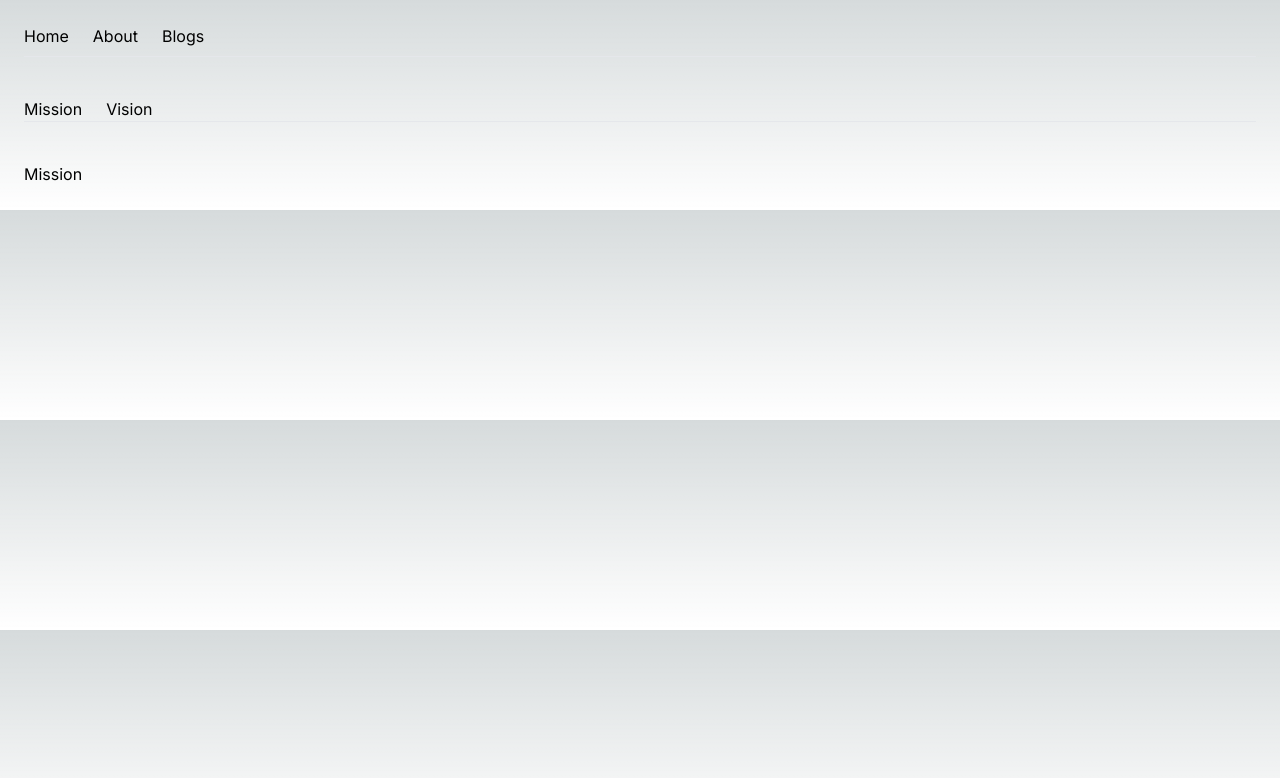
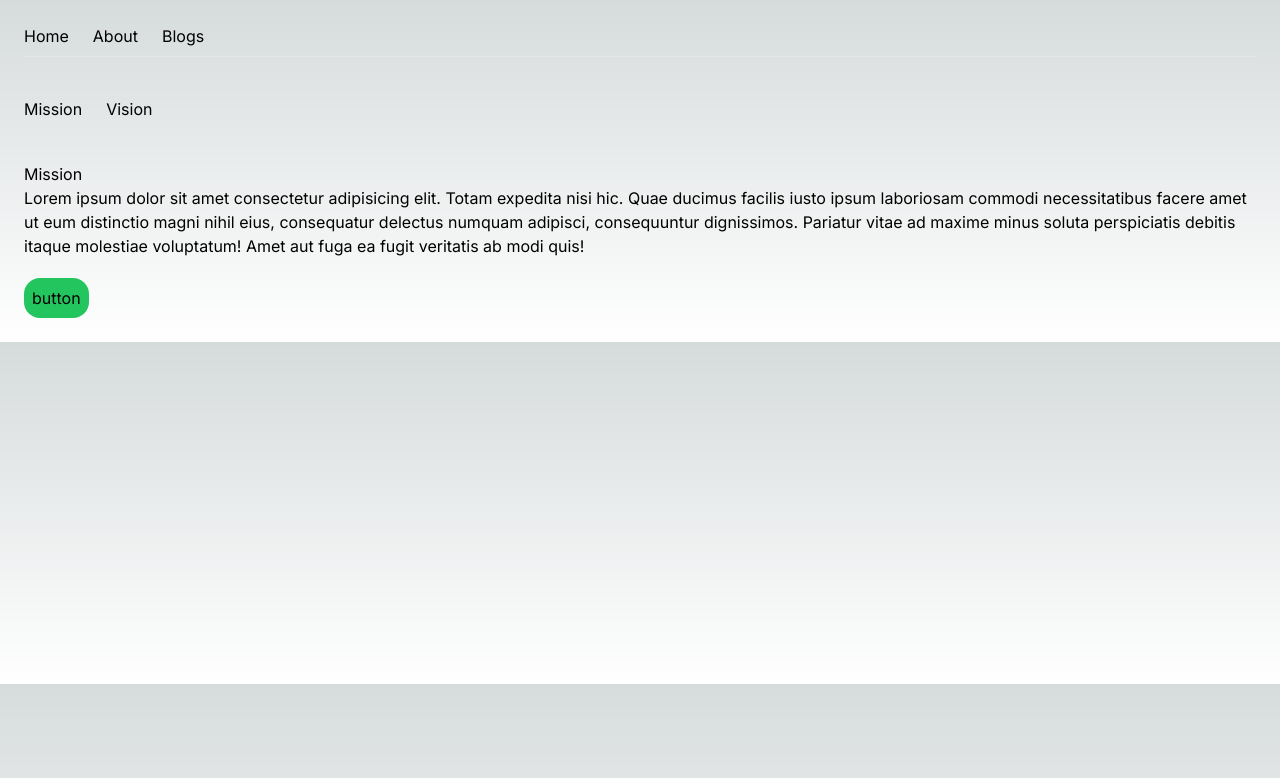
Before and after one commit to Zubayer-Aurnab/Next-Js-Crash, a Next.js app: page /about/mission in a window 1280 px wide. Shown: the top 778 px of the page. Built offline with nearby package versions, Linux system fonts and the light colour scheme.

Commit message:
Server vs Client Component

```diff
--- a/app/about/mission/page.js
+++ b/app/about/mission/page.js
@@ -1,11 +1,21 @@
-import React from 'react';
+import Button from "@/app/component/Button";
+import React from "react";
 
 const Mission = () => {
-    return (
-        <div className='mt-10'>
-            <h1>Mission</h1>
-        </div>
-    );
+  return (
+    <div className="mt-10">
+      <h1>Mission</h1>
+      <p>
+        Lorem ipsum dolor sit amet consectetur adipisicing elit. Totam expedita
+        nisi hic. Quae ducimus facilis iusto ipsum laboriosam commodi
+        necessitatibus facere amet ut eum distinctio magni nihil eius,
+        consequatur delectus numquam adipisci, consequuntur dignissimos.
+        Pariatur vitae ad maxime minus soluta perspiciatis debitis itaque
+        molestiae voluptatum! Amet aut fuga ea fugit veritatis ab modi quis!
+      </p>
+      <Button />
+    </div>
+  );
 };
 
 export default Mission;
--- /dev/null
+++ b/app/component/Button.js
@@ -0,0 +1,18 @@
+"use client";
+import React from "react";
+
+export default function Button() {
+  return (
+    <div>
+      <div className="mt-5">
+        <button
+          onClick={() => console.log("click")}
+          className="p-2 bg-green-500 text-black rounded-2xl"
+        >
+          {" "}
+          button
+        </button>
+      </div>
+    </div>
+  );
+}
```
